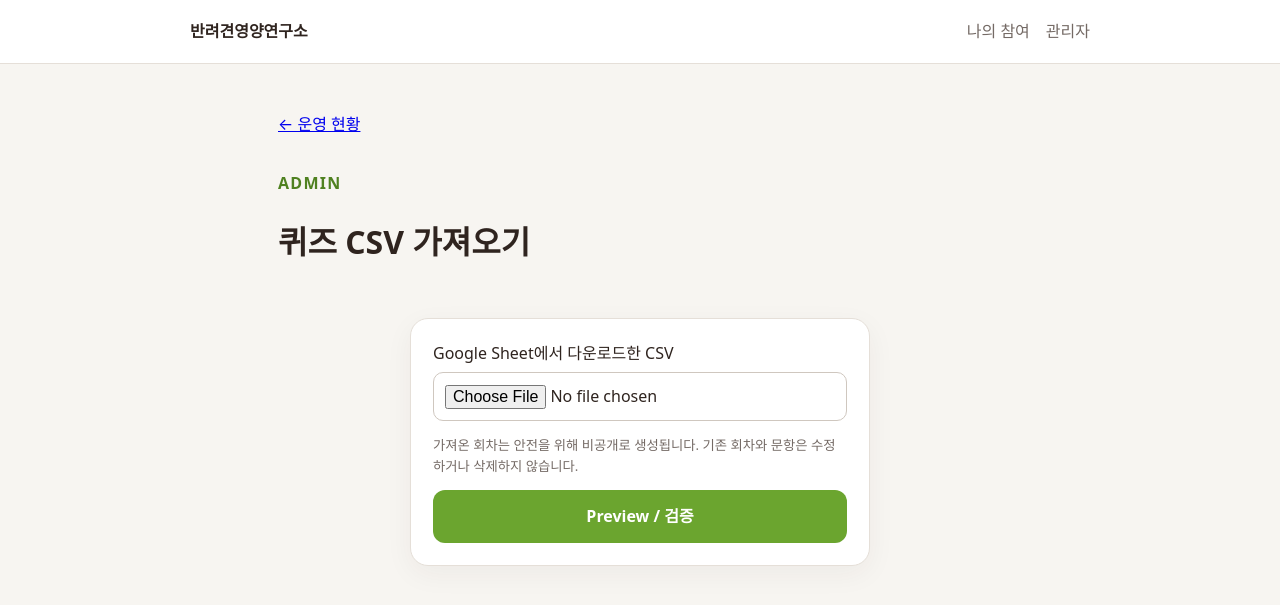
After one commit to dognutritionlab25-cmd/audioletter-quiz-app, a Flask app: page /admin/quiz-import in a window 1280 px wide. The commit adds this page. Shown: the top 605 px of the page. Run offline with Flask 3, Linux system fonts and the light colour scheme; the visitor is signed in with stand-in values (Sample User, id 1).

Commit message:
Add files via upload

```diff
--- a/templates/admin_dashboard.html
+++ b/templates/admin_dashboard.html
@@ -1,6 +1,6 @@
 {% extends 'base.html' %}
 {% block content %}
-<div class="admin-head"><div><p class="eyebrow">ADMIN</p><h1>운영 현황</h1></div><div><a class="secondary button-link" href="{{ url_for('admin_seasons') }}">시즌 관리</a> <a class="primary button-link" href="{{ url_for('admin_episode_new') }}">새 회차</a></div></div>
+<div class="admin-head"><div><p class="eyebrow">ADMIN</p><h1>운영 현황</h1></div><div><a class="secondary button-link" href="{{ url_for('admin_seasons') }}">시즌 관리</a> <a class="secondary button-link" href="{{ url_for('admin_quiz_import') }}">퀴즈 CSV 가져오기</a> <a class="primary button-link" href="{{ url_for('admin_episode_new') }}">새 회차</a></div></div>
 <div class="metrics four">{% for key,value in totals.items() %}<div><span>{{ key }}</span><strong>{{ value }}</strong></div>{% endfor %}</div>
 <div class="table-wrap"><table><thead><tr><th>회차</th><th>문항</th><th>참여</th><th>평균</th><th>상태</th><th></th></tr></thead><tbody>
 {% for e in episodes %}<tr><td><strong>{{ e.code }}</strong><br>{{ e.title }}</td><td>{{ e.question_count }}</td><td>{{ e.participant_count }}</td><td>{{ e.avg_score or '-' }}</td><td>{{ '공개' if e.is_published else '비공개' }}</td><td><a href="{{ url_for('admin_episode_edit', episode_id=e.id) }}">수정</a> · <a href="{{ url_for('admin_feedback', episode_id=e.id) }}">피드백</a></td></tr>{% endfor %}
--- /dev/null
+++ b/templates/admin_quiz_import.html
@@ -0,0 +1,55 @@
+{% extends 'base.html' %}
+{% block title %}퀴즈 CSV 가져오기{% endblock %}
+{% block content %}
+<p><a href="{{ url_for('admin_dashboard') }}">← 운영 현황</a></p>
+<div class="admin-head"><div><p class="eyebrow">ADMIN</p><h1>퀴즈 CSV 가져오기</h1></div></div>
+
+{% if not preview %}
+<section class="card narrow">
+  <form method="post" enctype="multipart/form-data" class="stack">
+    <input type="hidden" name="csrf_token" value="{{ csrf_token() }}">
+    <input type="hidden" name="action" value="preview">
+    <label>Google Sheet에서 다운로드한 CSV
+      <input type="file" name="csv_file" accept=".csv,text/csv" required>
+    </label>
+    <small>가져온 회차는 안전을 위해 비공개로 생성됩니다. 기존 회차와 문항은 수정하거나 삭제하지 않습니다.</small>
+    <button class="primary" type="submit">Preview / 검증</button>
+  </form>
+</section>
+{% else %}
+<div class="metrics four">
+  <div><span>신규 Episode</span><strong>{{ preview.new_episode_count }}</strong></div>
+  <div><span>기존 Episode</span><strong>{{ preview.existing_episode_count }}</strong></div>
+  <div><span>신규 Question</span><strong>{{ preview.new_questions|length }}</strong></div>
+  <div><span>기존 동일 문항</span><strong>{{ preview.existing_questions|length }}</strong></div>
+</div>
+
+{% if errors %}
+<section class="card"><h2>오류 행</h2><p>오류를 수정한 CSV를 다시 올려주세요. 오류가 있는 파일은 Import할 수 없습니다.</p>
+  <div class="table-wrap"><table><thead><tr><th>CSV 행</th><th>오류</th></tr></thead><tbody>
+  {% for error in errors %}<tr><td>{{ error.row }}</td><td>{{ error.message }}</td></tr>{% endfor %}
+  </tbody></table></div>
+</section>
+{% endif %}
+
+{% if preview.conflicts %}
+<section class="card"><h2>충돌 문항</h2><p>기존 문항과 참여 데이터 보호를 위해 아래 문항은 변경하지 않고 건너뜁니다.</p>
+  <div class="table-wrap"><table><thead><tr><th>CSV 행</th><th>회차</th><th>문항</th><th>내용</th></tr></thead><tbody>
+  {% for conflict in preview.conflicts %}<tr><td>{{ conflict.csv_row }}</td><td>{{ conflict.code }}</td><td>{{ conflict.question_order }}</td><td>{{ conflict.message }}</td></tr>{% endfor %}
+  </tbody></table></div>
+</section>
+{% endif %}
+
+<div class="admin-head">
+  <a class="secondary button-link" href="{{ url_for('admin_quiz_import') }}">다른 CSV 선택</a>
+  {% if not errors and preview.new_questions %}
+  <form method="post" class="inline-form">
+    <input type="hidden" name="csrf_token" value="{{ csrf_token() }}">
+    <input type="hidden" name="action" value="import">
+    <input type="hidden" name="payload" value="{{ payload }}">
+    <button class="primary" type="submit">확인 후 {{ preview.new_questions|length }}개 문항 Import</button>
+  </form>
+  {% endif %}
+</div>
+{% endif %}
+{% endblock %}
```
